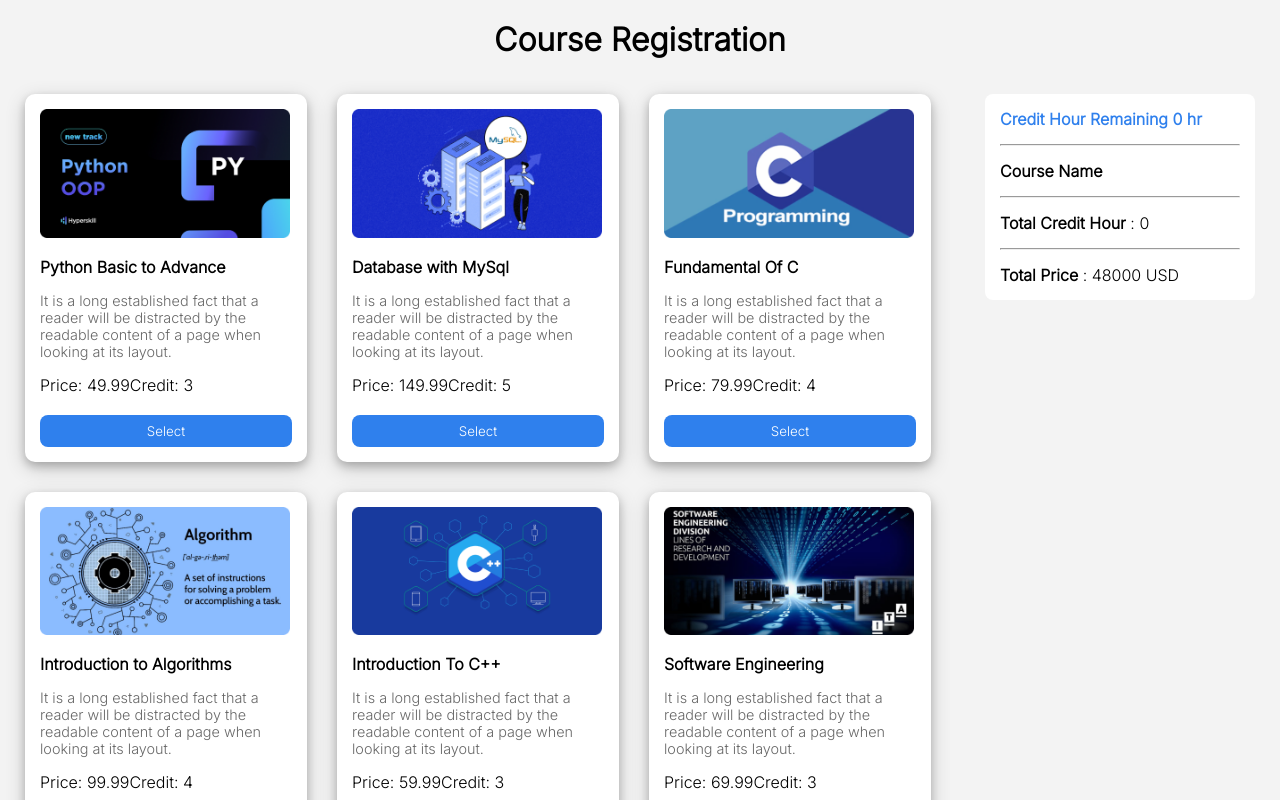
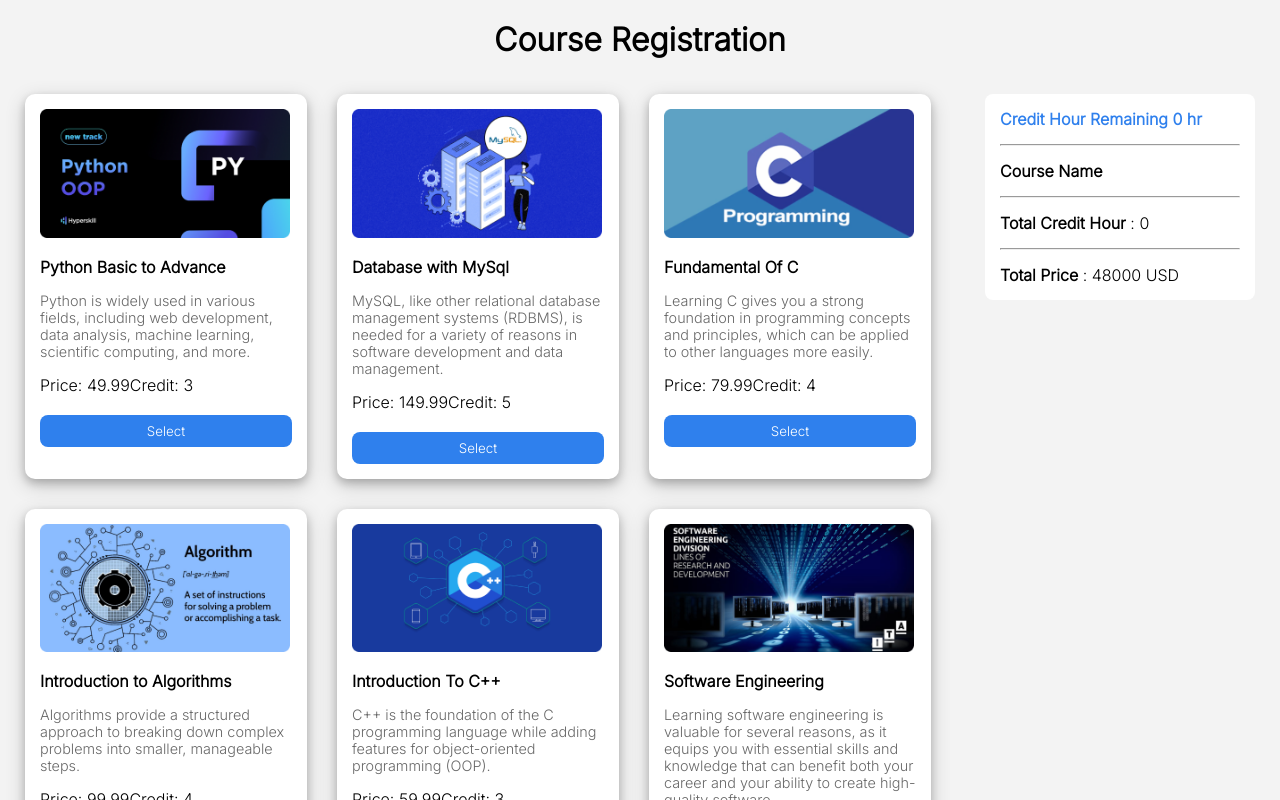
Before and after one commit to nirobutso140/course-sale, a React (Vite) app: page / in a window 1280 px wide. Shown: the top 800 px of the page. Built offline with nearby package versions, Linux system fonts and the light colour scheme.

Commit message:
add details on card dynamically

```diff
--- a/public/course.json
+++ b/public/course.json
@@ -3,7 +3,7 @@
       "id": 1,
       "image": "image/1.png",
       "coursename": "Python Basic to Advance",
-      "details": "It is a long established fact that a reader will be distracted by the readable content of a page when looking at its layout.",
+      "details": " Python is widely used in various fields, including web development, data analysis, machine learning, scientific computing, and more.",
       "price": 49.99,
       "credit": 3
     },
@@ -11,7 +11,7 @@
       "id": 2,
       "image": "image/2.png",
       "coursename": "Database with MySql",
-      "details": "It is a long established fact that a reader will be distracted by the readable content of a page when looking at its layout.",
+      "details": "MySQL, like other relational database management systems (RDBMS), is needed for a variety of reasons in software development and data management.",
       "price": 149.99,
       "credit": 5
     },
@@ -19,7 +19,7 @@
       "id": 3,
       "image": "image/3.png",
       "coursename": "Fundamental Of C",
-      "details": "It is a long established fact that a reader will be distracted by the readable content of a page when looking at its layout.",
+      "details": "Learning C gives you a strong foundation in programming concepts and principles, which can be applied to other languages more easily.",
       "price": 79.99,
       "credit": 4
     },
@@ -27,7 +27,7 @@
       "id": 4,
       "image": "image/4.png",
       "coursename": "Introduction to Algorithms",
-      "details": "It is a long established fact that a reader will be distracted by the readable content of a page when looking at its layout.",
+      "details": "Algorithms provide a structured approach to breaking down complex problems into smaller, manageable steps.",
       "price": 99.99,
       "credit": 4
     },
@@ -35,7 +35,7 @@
       "id": 5,
       "image": "image/5.png",
       "coursename": "Introduction To C++",
-      "details": "It is a long established fact that a reader will be distracted by the readable content of a page when looking at its layout.",
+      "details": "C++ is the foundation of the C programming language while adding features for object-oriented programming (OOP). ",
       "price": 59.99,
       "credit": 3
     },
@@ -43,7 +43,7 @@
       "id": 6,
       "image": "image/6.png",
       "coursename": "Software Engineering",
-      "details": "It is a long established fact that a reader will be distracted by the readable content of a page when looking at its layout.",
+      "details": "Learning software engineering is valuable for several reasons, as it equips you with essential skills and knowledge that can benefit both your career and your ability to create high-quality software.",
       "price": 69.99,
       "credit": 3
     },
@@ -51,7 +51,7 @@
       "id": 7,
       "image": "image/7.png",
       "coursename": "Problem-Solving Part",
-      "details": "It is a long established fact that a reader will be distracted by the readable content of a page when looking at its layout.",
+      "details": "Problem-solving is a crucial skill that is valuable in virtually every aspect of life, including personal, professional, and academic contexts.",
       "price": 39.99,
       "credit": 2
     },
@@ -59,7 +59,7 @@
       "id": 8,
       "image": "image/8.png",
       "coursename": "Basic Data Structures",
-      "details": "It is a long established fact that a reader will be distracted by the readable content of a page when looking at its layout.",
+      "details": "Data structures provide organized and efficient ways to store and manage data. ",
       "price": 119.99,
       "credit": 5
     },
@@ -67,7 +67,7 @@
       "id": 9,
       "image": "image/9.png",
       "coursename": "AWS, Cloud Computing",
-      "details": "It is a long established fact that a reader will be distracted by the readable content of a page when looking at its layout.",
+      "details": "Learning Amazon Web Services (AWS) is highly beneficial for various reasons, especially in the context of cloud computing and modern technology.",
       "price": 89.99,
       "credit": 4
     }
--- a/src/Home/Home.jsx
+++ b/src/Home/Home.jsx
@@ -46,7 +46,7 @@ const Home = () => {
                         <div key={course.id} className="card">
                         <img src={course.image} alt="" />
                         <p className='card_title'>{course.coursename}</p>
-                        <p className='card_desc'>It is a long established fact that a reader will be distracted by the readable content of a page when looking at its layout.</p>
+                        <p className='card_desc'>{course.details}</p>
                         <div className='price_credit'>
                             <span>  Price: {course.price}</span>
                             <span>Credit: {course.credit}</span>
```
